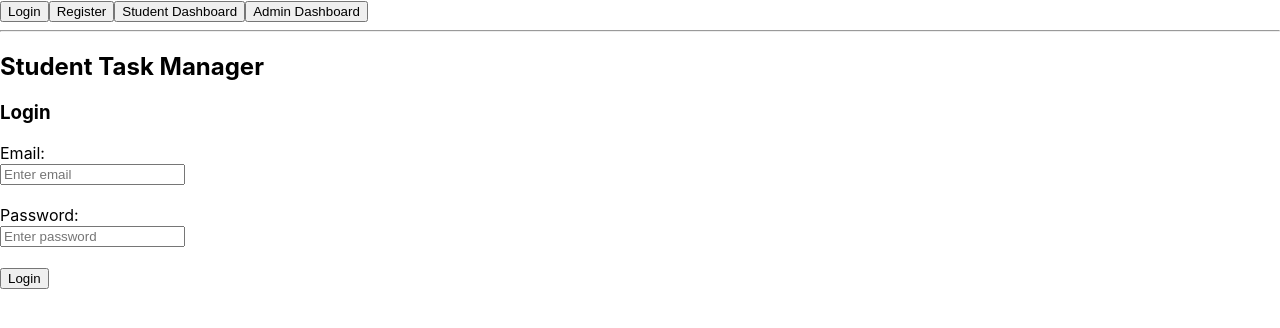
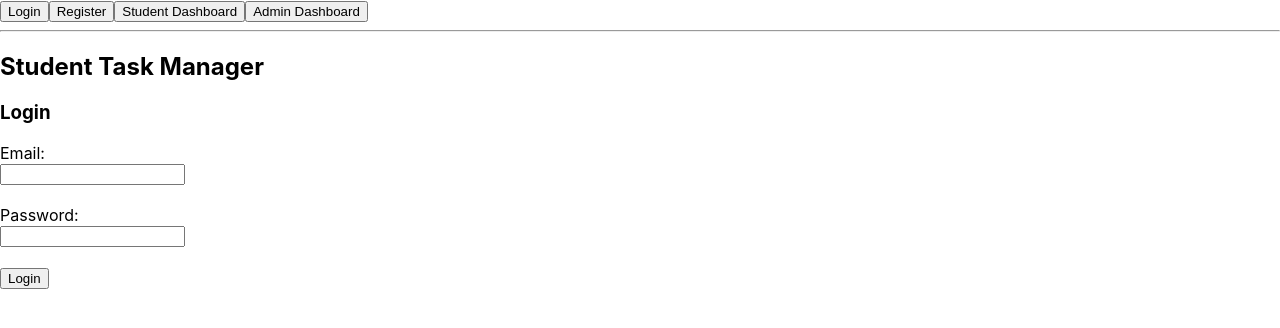
Before and after one commit to AyaRafea-431011614/task-manager-project, a React (Create React App) app in the folder frontend/: page / in a window 1280 px wide. Shown: the top 328 px of the page. Built offline with nearby package versions, Linux system fonts and the light colour scheme.

Commit message:
Add validation to Login form

```diff
--- a/frontend/src/pages/Login.js
+++ b/frontend/src/pages/Login.js
@@ -1,26 +1,42 @@
+import { useState } from "react";
+
 function Login() {
+  const [email, setEmail] = useState("");
+  const [password, setPassword] = useState("");
+  const [message, setMessage] = useState("");
+
+  const handleLogin = () => {
+    if (email === "" || password === "") {
+      setMessage("Please enter email and password.");
+      return;
+    }
+
+    setMessage("Login successful.");
+    console.log("Login:", email, password);
+  };
+
   return (
     <div>
       <h2>Student Task Manager</h2>
       <h3>Login</h3>
 
       <div>
-        <label>Email:</label>
-        <br />
-        <input type="email" placeholder="Enter email" />
+        <label>Email:</label><br />
+        <input type="email" onChange={(e) => setEmail(e.target.value)} />
       </div>
 
       <br />
 
       <div>
-        <label>Password:</label>
-        <br />
-        <input type="password" placeholder="Enter password" />
+        <label>Password:</label><br />
+        <input type="password" onChange={(e) => setPassword(e.target.value)} />
       </div>
 
       <br />
 
-      <button>Login</button>
+      <button onClick={handleLogin}>Login</button>
+
+      <p>{message}</p>
     </div>
   );
 }
```
